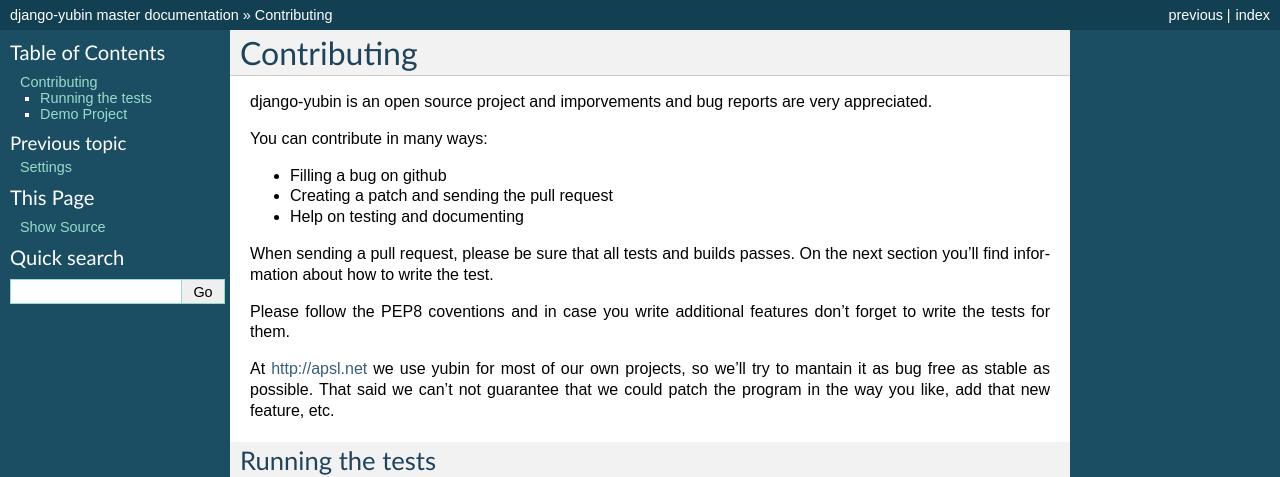
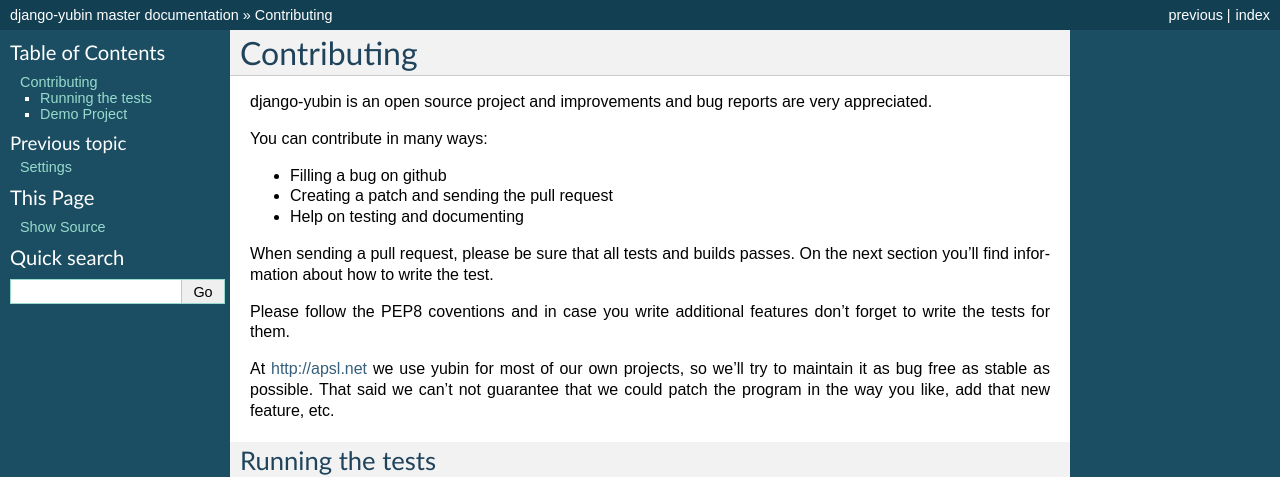
Before and after one commit to APSL/django-yubin, a Sphinx documentation site: the page built from docs/contributing.rst, in a window 1280 px wide. Shown: the top 477 px of the page. Built offline with Sphinx 7.4.7, drawn with Linux system fonts in a browser that asks for light colours.

Commit message:
docs: Fix a few typos (#61)
There are small typos in:
- README.rst
- django_yubin/admin.py
- django_yubin/messages.py
- docs/contributing.rst
- docs/index.rst
- docs/mailviews.rst
- docs/queue.rst

Fixes:
- Should read `something` rather than `shomething`.
- Should read `previous` rather than `previus`.
- Should read `maintain` rather than `mantain`.
- Should read `japanese` rather than `japanesse`.
- Should read `improvements` rather than `imporvements`.
- Should read `immediately` rather than `inmediatly`.
- Should read `identical` rather than `identhical`.
- Should read `developing` rather than `developping`.
- Should read `common` rather than `commont`.
- Should read `additions` rather than `addtions`.

Signed-off-by: Tim Gates <tim.gates@iress.com>

```diff
--- a/README.rst
+++ b/README.rst
@@ -54,7 +54,7 @@ Advantages
 
 * Yubin allows to define prioritary queues, resend e-mails
 
-* Yubin helps in your development.  It's a good way to work when you're developping
+* Yubin helps in your development.  It's a good way to work when you're developing
   the application and you don't want to flood your test users with
   e-mails. With Django Yubin, and without running the cron commands, you can see how
   your e-mails are, retrieve them and even delete them with out sending it.
@@ -66,7 +66,7 @@ someting like
 
 This will send the queued e-mail every minute.
 
-Django Yubin is a fork from django-mailer2 with some addtions from django-mailviews and
+Django Yubin is a fork from django-mailer2 with some additions from django-mailviews and
 additional improvements made from apsl.net that we need for our daly basis workd. It
 has also contributions from other people, so don't heasitate to read the humans.txt.
 
@@ -94,7 +94,7 @@ Changelog
 * 1.4.1       Detecting if messages are encoding using different encoding headers to be able to preview them (now base64, quoted-printable).
 * 1.4.0       Option added in status_mail command to return the output in json format.
 * 1.3.1       Fix unicode and encode errors: sending queued and non queued emails and in admin detail view.
-* 1.3.0       Allow to send emails inmediatly without being saved in database (priority «now-not-queued»). Add support for Python 3.7 and Django 2.1. Remove old code for Django < 1.3.
+* 1.3.0       Allow to send emails immediately without being saved in database (priority «now-not-queued»). Add support for Python 3.7 and Django 2.1. Remove old code for Django < 1.3.
 * 1.2.0       Fix is_base64 detection. Add a «send_test_email» command to check connection parameters. New health check view. Don't open a connection if there are no messages in queue to send. Add a "date_sent" field to detect when the mail was sent.
 * 1.1.0       Fix attachment headers in TemplateAttachmentEmailMessagView making both "attachment" and "filename" args mandatory.
 * 1.0.5       Add missing paths in MANIFEST.in.
--- a/docs/contributing.rst
+++ b/docs/contributing.rst
@@ -2,7 +2,7 @@
 Contributing
 ============
 
-django-yubin is an open source project and imporvements and bug reports are
+django-yubin is an open source project and improvements and bug reports are
 very appreciated.
 
 You can contribute in many ways:
@@ -18,7 +18,7 @@ Please follow the PEP8 coventions and in case you write additional features don'
 forget to write the tests for them.
 
 At http://apsl.net we use yubin for most of our own projects, so we'll try to
-mantain it as bug free as stable as possible. That said we can't not guarantee
+maintain it as bug free as stable as possible. That said we can't not guarantee
 that we could patch the program in the way you like, add that new feature, etc.
 
 
--- a/docs/index.rst
+++ b/docs/index.rst
@@ -90,4 +90,4 @@ Original branch and the django-mailer-2 hard work comes from Chris Beaven.
 
 django-mailviews from Disqus
 
-The name django-yubin was suggested by @morenosan, he says it means "postal mail" in japanesse, but who knows! :)
+The name django-yubin was suggested by @morenosan, he says it means "postal mail" in japanese, but who knows! :)
--- a/docs/mailviews.rst
+++ b/docs/mailviews.rst
@@ -8,7 +8,7 @@ Rendering and sending emails in Django can quickly become repetitive and
 error-prone. By encapsulating message rendering within view classes, you can
 easily compose messages in a structured and clear manner.
 
-The idea behind the method is identhical to the template class based view: you can select the template to use, in our
+The idea behind the method is identical to the template class based view: you can select the template to use, in our
 case one for the subject and one for the body (and one extra for the html), you can pass the data you need overriding
 the ``get_context_data`` method and the message rendering is made in ``render_to_message`` where you can also customize
 the parameters as sender, cc, cco, etc. or delay the decision to the ``send`` method.
--- a/docs/queue.rst
+++ b/docs/queue.rst
@@ -82,7 +82,7 @@ executing it with cron.
 Health Check
 ============
 
-Go to ``http://yourproject/yubin/health`` for see the health output result. You can see shomething like that:
+Go to ``http://yourproject/yubin/health`` for see the health output result. You can see something like that:
 
 .. code:: text
 
```
Also changed, not shown: 2 other files.
